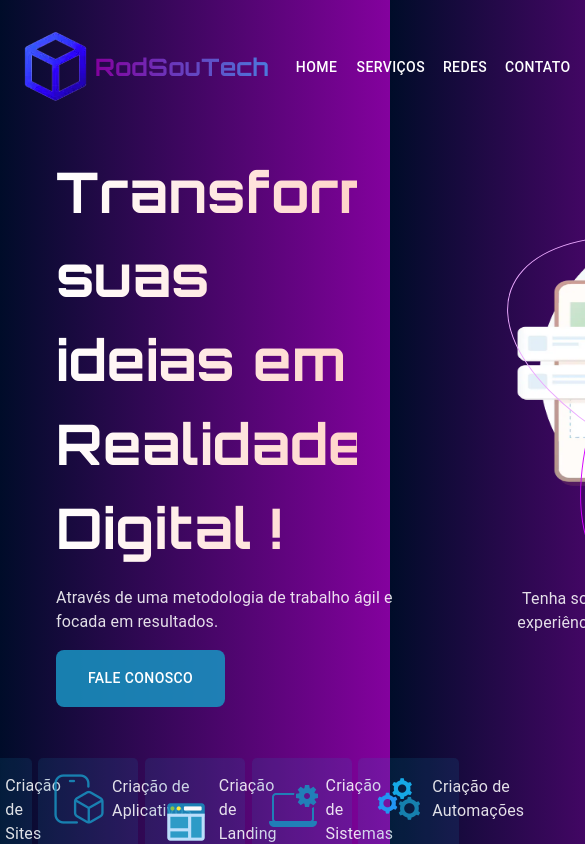
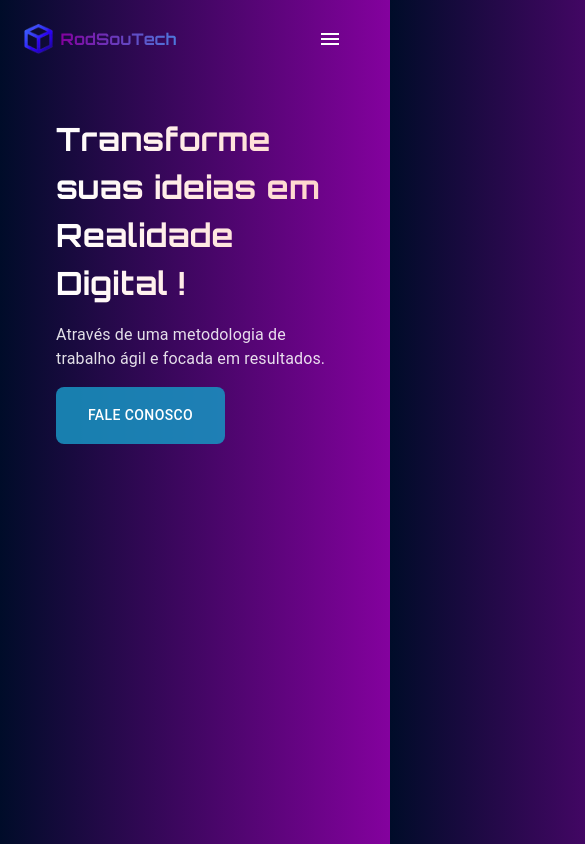
Before and after one commit to RamonRodSou/RodSouTec, a React (Vite) app: page / in a window 390 px wide. Shown: the top 844 px of the page, 585 px wide, since content can reach past the window. Built offline with nearby package versions, Linux system fonts and the light colour scheme.

Commit message:
refactor fazendo responsividade

```diff
--- a/package.json
+++ b/package.json
@@ -19,7 +19,9 @@
     "react": "^18.3.1",
     "react-dom": "^18.3.1",
     "react-material-ui-carousel": "^3.4.2",
-    "react-router-dom": "^6.24.1"
+    "react-router-dom": "^6.24.1",
+    "react-slick": "^0.30.2",
+    "slick-carousel": "^1.8.1"
   },
   "devDependencies": {
     "@testing-library/jest-dom": "^6.4.6",
--- a/src/components/Apresentacao/Apresentacao.tsx
+++ b/src/components/Apresentacao/Apresentacao.tsx
@@ -6,7 +6,19 @@ import CirculoOval from '../CirculoOval/CirculoOval'
 
 type Props = {}
 
-const TituloImpactante = styled(Typography)({
+const BoxApresentacao = styled(Box)(({ theme }) => ({
+
+  display: 'flex',
+  margin: '3rem 2rem',
+  gap: '5rem',
+
+  [theme.breakpoints.down('sm')]: {
+
+    flexDirection: 'column-reverse',
+},
+}))
+
+const TituloImpactante = styled(Typography)(({ theme }) => ({
   fontSize: '3.5rem',
   fontWeight: 'bold',
   fontFamily: 'Orbitron',
@@ -16,7 +28,11 @@ const TituloImpactante = styled(Typography)({
   WebkitTextFillColor: 'transparent',
   backgroundClip: 'text',
   textFillColor: 'transparent',
-})
+  [theme.breakpoints.down('sm')]: {
+    fontSize: '2rem',
+    width: '100%',
+  },
+}))
 
 const FaleConosco = styled(Button)({
   backgroundColor: 'var(--faleConoscoBg-color)',
@@ -32,12 +48,34 @@ const FaleConosco = styled(Button)({
 
 })
 
+const BoxImg = styled(Box)(({ theme }) => ({
+  display:'flex',
+  flexDirection:'column',
+  alignItems:'flex-end',
+  justifyContent:'center',
+  gap:5,
+
+  [theme.breakpoints.down('sm')]: {
+
+    display:'none'
+  },
+}))
+
+
+const ImgApresentacao = styled('img')(({ theme, sizeW, sizeH }:{ theme?: any; sizeW: number; sizeH: number }) => ({
+  width: sizeW,
+  height: sizeH,
+  [theme.breakpoints.down('sm')]: {
+    width: 300,
+    height: 250,
+  },
+}))
 
 
 
 const Apresentacao = (props: Props) => {
   return (
-    <Box display={'flex'} margin={'3rem 2rem'} gap={'5rem'}>
+    <BoxApresentacao  >
       <Grid display={'flex'} flexDirection={'column'} alignItems={'flex-start'} justifyContent={'center'} gap={'1rem'}>
         <TituloImpactante variant='body1'>
           Transforme suas ideias em Realidade Digital !
@@ -48,22 +86,22 @@ const Apresentacao = (props: Props) => {
         <FaleConosco>
           Fale Conosco
         </FaleConosco>
-
       </Grid>
 
-      <Grid display={'flex'} flexDirection={'column'} alignItems={'flex-end'} justifyContent={'center'} gap={5}>
+      <BoxImg display={'flex'} flexDirection={'column'} alignItems={'flex-end'} justifyContent={'center'} gap={5}>
         <Grid2 display={'flex'} flexDirection={'column'} alignItems={'center'} justifyContent={'center'}>
           <CirculoOval rotate={20} color='var(--borderCirculo-color)' />
           <CirculoOval rotate={120} color='var(--borderCirculo2-color)' />
-          <img src={tech} alt='Estrela decorativa' width={450} height={350} />
+          {/* <img src={tech} alt='Estrela decorativa' width={450} height={350} /> */}
+          <ImgApresentacao src={tech} alt='Estrela decorativa' sizeW={450} sizeH={350}/>
         </Grid2>
         <Grid2 width={450}>
           <Typography variant='body1' textAlign={'center'}>Tenha soluções criativas e inovadoras, garantindo a melhor experiência digital. Confie em nossa expertise para levar seu projeto ao próximo nível.</Typography>
         </Grid2>
-      </Grid>
+      </BoxImg>
 
 
-    </Box>
+    </BoxApresentacao>
   )
 }
 
--- a/src/components/Footer/Footer.tsx
+++ b/src/components/Footer/Footer.tsx
@@ -18,8 +18,8 @@ const Rodape = styled('footer')({
 const Footer = (props: Props) => {
     return (
         <Rodape>
+            <Logo size={35}/>
             <p>© Copyright Ramon Rodrigues - Since 2023</p>
-            <Logo size={35}/>
         </Rodape>
     )
 }
--- a/src/components/Header/Header.tsx
+++ b/src/components/Header/Header.tsx
@@ -1,16 +1,29 @@
 import React from 'react'
 import Logo from '../Logo/Logo'
-import { Box } from '@mui/material'
+import { Box, styled } from '@mui/material'
 import Navegacao from '../Navegacao/Navegacao'
 
 type Props = {}
 
+
+const BoxHeader = styled(Box)(({ theme }) => ({
+  display:'flex',
+  alignItems:'center',
+  justifyContent:'space-between',
+  margin:'2rem 0',
+
+  [theme.breakpoints.down('sm')]: {
+    margin:'.7rem 0',
+
+  },
+}))
+
 const Header = (props: Props) => {
   return (
-    <Box display={'flex'} alignItems={'center'} justifyContent={'space-between'} margin={'2rem 0'}>
+    <BoxHeader>
       <Logo/>
       <Navegacao />
-    </Box>
+    </BoxHeader>
   )
 }
 
--- a/src/components/Logo/Logo.tsx
+++ b/src/components/Logo/Logo.tsx
@@ -2,11 +2,10 @@ import { Box, styled, Typography } from '@mui/material'
 import LogoImg from '../../assets/img/Logo.webp'
 
 type Props = {
-  size? : number | 60
-
+  size?: number
 }
 
-const TituloLogo = styled(Typography)({
+const TituloLogo = styled(Typography)(({ theme }) => ({
   fontSize: '1.5rem',
   fontWeight: 'bold',
   fontFamily: 'Orbitron',
@@ -16,12 +15,26 @@ const TituloLogo = styled(Typography)({
   WebkitTextFillColor: 'transparent',
   backgroundClip: 'text',
   textFillColor: 'transparent',
-})
+  [theme.breakpoints.down('sm')]: {
+    fontSize: '1rem',
+  },
+}))
+
+const LogoImage = styled('img')(({ theme, size }:{ theme?: any; size: number }) => ({
+  width: size,
+  height: size,
+  [theme.breakpoints.down('sm')]: {
+    width: 30,
+    height: 30,
+  },
+}))
+
 const Logo = (props: Props) => {
+  const size = props.size || 60
   return (
-    <Box display={'flex'} flexDirection={'row'} alignItems={'center'} gap={'.5rem'}>
-        <img src={LogoImg} alt="Logo do Site RodSouDev Tech" width={props.size} height={props.size}/>
-        <TituloLogo>RodSouTech</TituloLogo>
+    <Box display="flex" flexDirection="row" alignItems="center" gap=".5rem">
+      <LogoImage src={LogoImg} alt="Logo do Site RodSouDev Tech" size={size} />
+      <TituloLogo>RodSouTech</TituloLogo>
     </Box>
   )
 }
--- a/src/components/Navegacao/Navegacao.tsx
+++ b/src/components/Navegacao/Navegacao.tsx
@@ -1,38 +1,115 @@
+import React, { useState } from 'react'
 import AppBar from '@mui/material/AppBar'
 import Toolbar from '@mui/material/Toolbar'
 import Button from '@mui/material/Button'
-import { styled } from '@mui/system'
-import { colors } from '@mui/material'
+import IconButton from '@mui/material/IconButton'
+import MenuIcon from '@mui/icons-material/Menu'
+import Drawer from '@mui/material/Drawer'
+import List from '@mui/material/List'
+import ListItemText from '@mui/material/ListItemText'
+import { styled, useTheme } from '@mui/material/styles'
+import useMediaQuery from '@mui/material/useMediaQuery'
+import CloseIcon from '@mui/icons-material/Close'
+import { ListItemButton } from '@mui/material'
 
-const Root = styled('div')({
-
-})
+const Root = styled('div')({})
 
 const Barnav = styled(AppBar)({
   backgroundColor: 'inherit',
-    boxShadow:'inherit',
+  boxShadow: 'inherit',
 })
 
 const NavButton = styled(Button)({
   color: 'inherit',
   ':hover': {
-      backgroundColor:'var(--navBgHove-color)',
-      color:'var(--navColorHove-color)'
+    backgroundColor: 'var(--navBgHove-color)',
+    color: 'var(--navColorHove-color)',
   },
-  });
+})
+
+const DrawerHeader = styled('div')(({ theme }) => ({
+  display: 'flex',
+  alignItems: 'center',
+  padding: theme.spacing(1),
+  justifyContent: 'flex-end',
+}))
 
 type Props = {}
 
 const Navegacao = (props: Props) => {
+  const [drawerOpen, setDrawerOpen] = useState(false)
+  const theme = useTheme()
+  const isMobile = useMediaQuery(theme.breakpoints.down('sm'))
+
+  const toggleDrawer = (open: boolean) => (event: React.KeyboardEvent | React.MouseEvent) => {
+    if (
+      event.type === 'keydown' &&
+      ((event as React.KeyboardEvent).key === 'Tab' ||
+        (event as React.KeyboardEvent).key === 'Shift')
+    ) {
+      return
+    }
+    setDrawerOpen(open)
+  }
+
+  const menuItems = (
+    <List>
+      <ListItemButton>
+        <ListItemText primary="Home" />
+      </ListItemButton>
+      <ListItemButton>
+        <ListItemText primary="Serviços" />
+      </ListItemButton>
+      <ListItemButton>
+        <ListItemText primary="Redes" />
+      </ListItemButton>
+      <ListItemButton>
+        <ListItemText primary="Contato" />
+      </ListItemButton>
+    </List>
+  )
 
   return (
-        <Root >
+    <Root>
       <Barnav position="static">
-          <Toolbar >
+        <Toolbar>
+          {isMobile ? (
+            <>
+              <IconButton
+                edge="start"
+                color="inherit"
+                aria-label="menu"
+                onClick={toggleDrawer(true)}
+              >
+                <MenuIcon />
+              </IconButton>
+              <Drawer
+                anchor="right"
+                open={drawerOpen}
+                onClose={toggleDrawer(false)}
+                variant="temporary"
+                PaperProps={{
+                  style: {
+                    width: '50%',
+                  },
+                }}
+              >
+                <DrawerHeader>
+                  <IconButton onClick={toggleDrawer(false)}>
+                    <CloseIcon />
+                  </IconButton>
+                </DrawerHeader>
+                {menuItems}
+              </Drawer>
+            </>
+          ) : (
+            <>
               <NavButton color="inherit">Home</NavButton>
               <NavButton color="inherit">Serviços</NavButton>
               <NavButton color="inherit">Redes</NavButton>
               <NavButton color="inherit">Contato</NavButton>
+            </>
+          )}
         </Toolbar>
       </Barnav>
     </Root>
--- a/src/components/Solutions/Solutions.tsx
+++ b/src/components/Solutions/Solutions.tsx
@@ -1,40 +1,67 @@
 import React, { useEffect, useState } from 'react'
-import { Grid, styled, Typography } from '@mui/material'
+import { Grid, styled, Typography, useTheme } from '@mui/material'
+import useMediaQuery from '@mui/material/useMediaQuery'
 import { fetchListSolution } from '../../service/fetchList'
 import ISolution from '../../interface/ISolution'
+import Slider from "react-slick"
+
+import 'slick-carousel/slick/slick.css'
+import 'slick-carousel/slick/slick-theme.css'
 
 type Props = {
     item?: () => Promise<ISolution[]>
-
 }
 
 const CardUl = styled('ul')({
-    display:'flex',
-    justifyContent:'center',
-    padding:'0'
+    display: 'flex',
+    justifyContent: 'center',
+    padding: '0',
+    listStyleType: 'none',
+
 })
 
-const CardList = styled('li')({
-    width: '20%',
+const SliderCardUl = styled(Slider)({
+    display: 'flex',
+    justifyContent: 'center',
+    alignItems: 'center',
+    padding: '.5rem',
+    listStyleType: 'none',
+    width: '80%',
+    margin: '0 auto'
+
+})
+
+const CardList = styled('li')(({ theme }) => ({
+    width: '100%',
     display: 'flex',
     gap: '1rem',
     justifyContent: 'flex-start',
     flexDirection: 'column',
+
     padding: '1rem',
     margin: '.2rem',
     borderRadius: '5px',
     transition: 'transform 0.3s ease-in-out',
     backgroundColor: 'var(--cardBoxBg-color)',
-
     '&:hover': {
         backgroundColor: 'var(--cardBoxBgHover-color)',
-        transform: 'scale(.9)'
+        transform: 'scale(.9)',
+    },
+    [theme.breakpoints.down('sm')]: {
+        display: 'flex',
+
+        alignItems: 'center',
+        justifyContent: 'center',
+        height: '110px',
+        padding:'0'
 
     },
+}))
 
-})
 const Solutions = ({ item }: Props) => {
     const [items, setItems] = useState<ISolution[]>([])
+    const theme = useTheme()
+    const isMobile = useMediaQuery(theme.breakpoints.down('sm'))
 
     useEffect(() => {
         (async () => {
@@ -43,20 +70,31 @@ const Solutions = ({ item }: Props) => {
         })()
     }, [item])
 
+    const settings = {
+        dots: true,
+        infinite: true,
+        speed: 500,
+        slidesToShow: 1,
+        slidesToScroll: 1,
+        autoplay: true,
+        autoplaySpeed: 3000,
+        pauseOnHover: true,
+        nextArrow: null,
+        prevArrow: null,
+        arrows:false
+    }
+
     return (
-        <CardUl>
-            {
-                items.map((item) => (
-                    <CardList key={item.id} >
+        <CardUl as={isMobile ? SliderCardUl : CardUl} {...(isMobile ? settings : {})}>
+            {items.map((item) => (
+                <CardList  key={item.id}>
                     <Grid display={'flex'} alignItems={'center'} gap={1}>
                         <img src={item.img} alt={item.name} width={50} height={50} />
                         <Typography variant='body1'>{item.name}</Typography>
                     </Grid>
                     <Typography variant='body2'>{item.description}</Typography>
-
                 </CardList>
-                ))
-            }
+            ))}
         </CardUl>
     )
 }
```
Also changed, not shown: 1 other file (tests, documents, lock files or other folders). Lines whose indentation alone changed are shown as unchanged.
